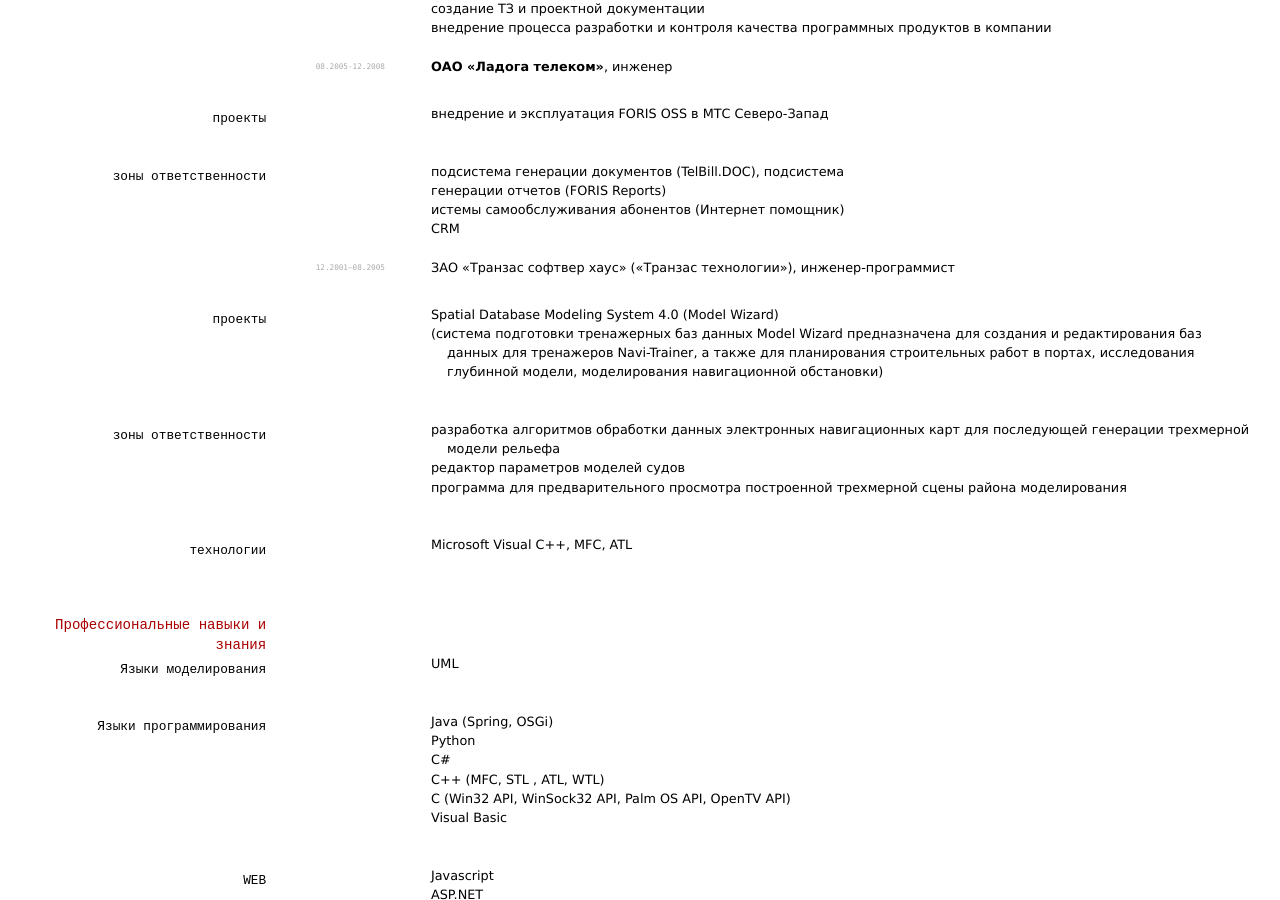
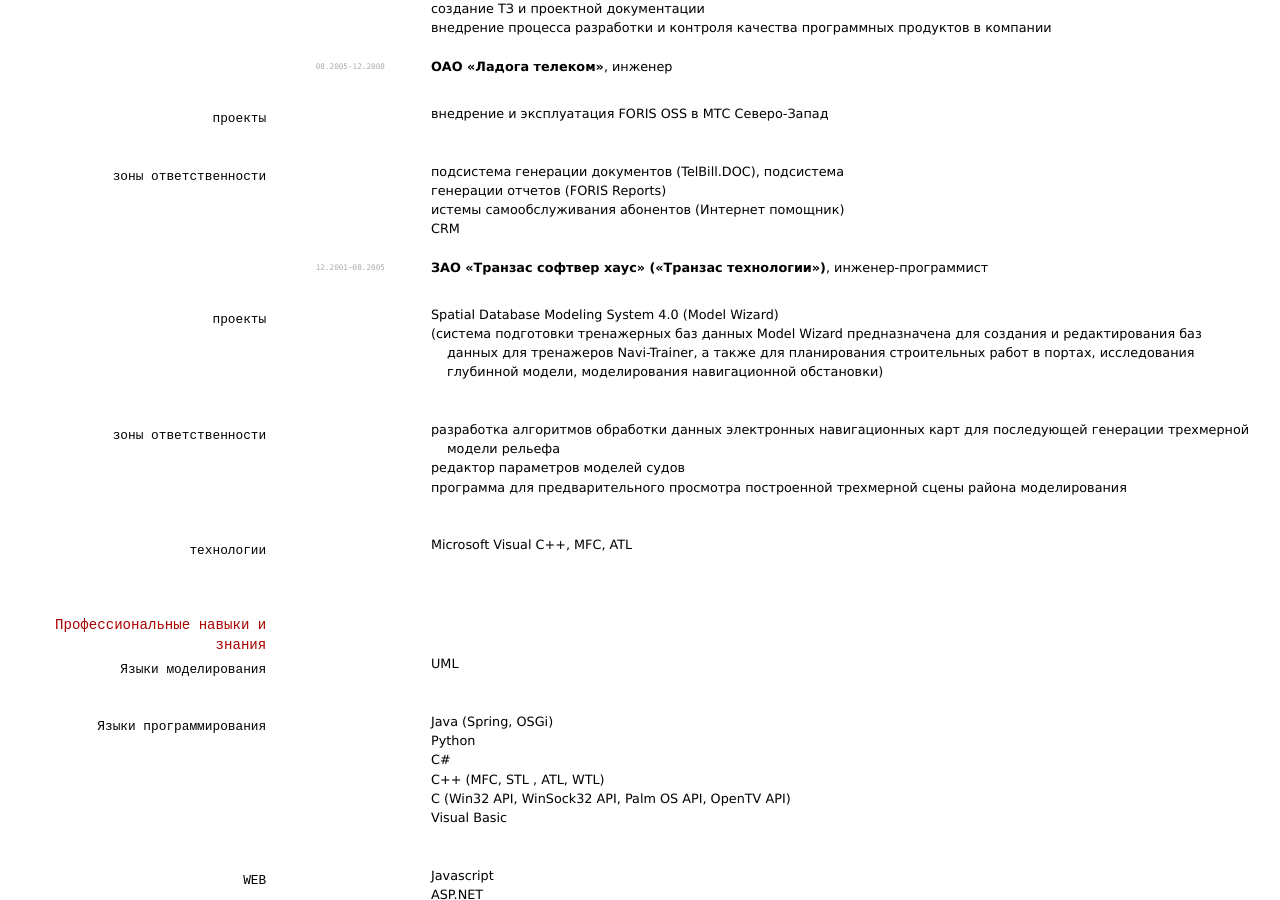
Before and after one commit to mrpopoff/mrpopoff.github.io, a Jekyll site: the page built from index.md, in a window 1280 px wide and 900 px high, scrolled down 1511 px. Built offline with Jekyll 4.4.1, drawn with Linux system fonts in a browser that asks for light colours.

```diff
--- a/index.md
+++ b/index.md
@@ -105,7 +105,7 @@ __ОАО «Ладога телеком»__, инженер
 - CRM
 
 `12.2001–08.2005`
-ЗАО «Транзас софтвер хаус» («Транзас технологии»), инженер-программист
+__ЗАО «Транзас софтвер хаус» («Транзас технологии»)__, инженер-программист
 
 ### проекты
 - Spatial Database Modeling System 4.0 (Model Wizard)
```
